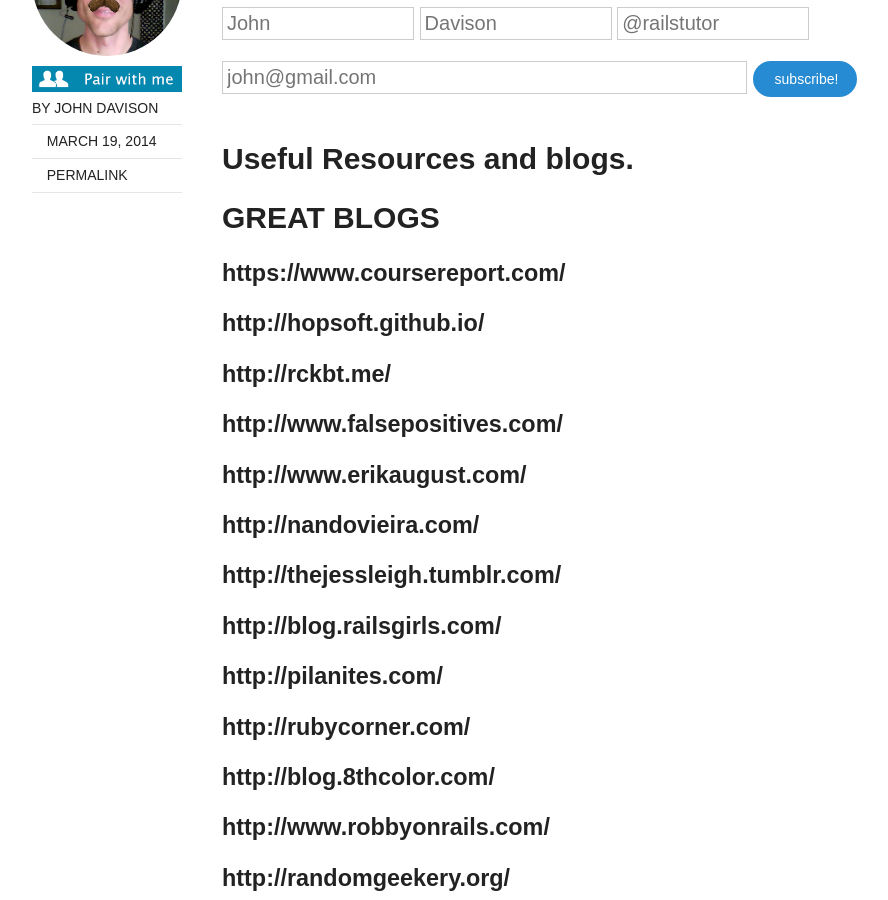
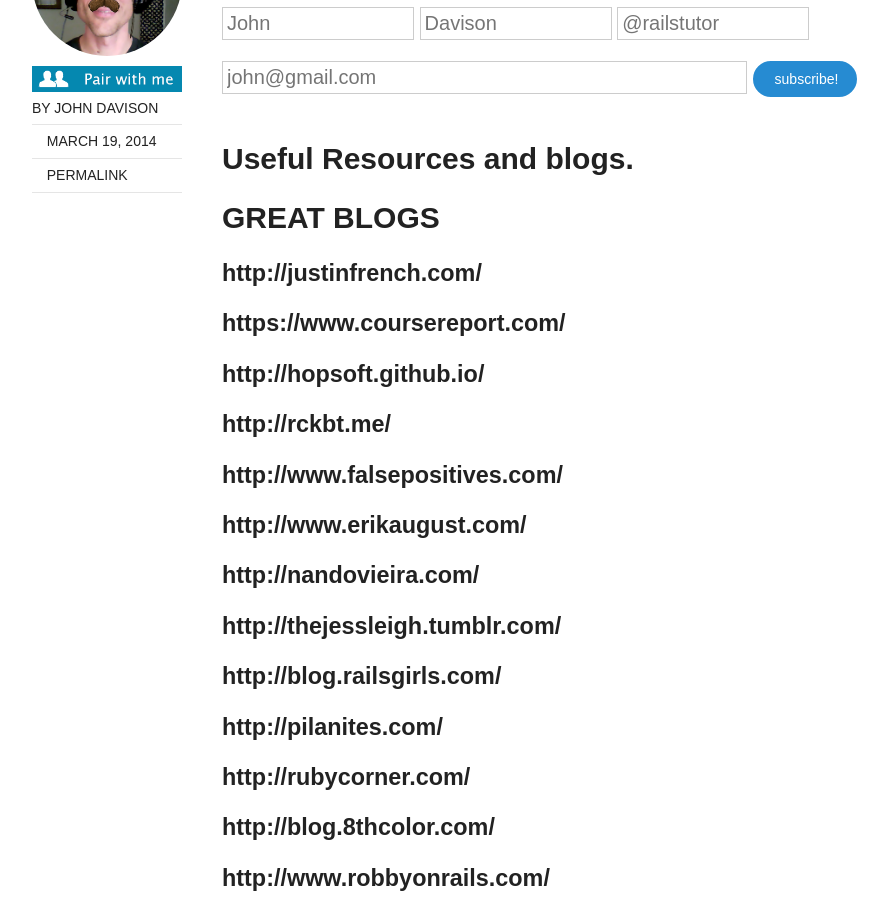
Before and after one commit to jcdavison/rubyonrailstutor.github.io, a Jekyll site: the page built from _posts/2014-03-19-blog-roll.md, in a window 1280 px wide and 900 px high, scrolled down 343 px. Shown: the whole window, without its empty margins (128-1016 px from the left). Built offline with Jekyll 4.4.1, drawn with Linux system fonts in a browser that asks for light colours; nearby versions of some CDN libraries; comment, search, counter and statistics services are not loaded; some of the changed lines change nothing that is shown.

Commit message:
update blogroll

```diff
--- a/_posts/2014-03-19-blog-roll.md
+++ b/_posts/2014-03-19-blog-roll.md
@@ -11,6 +11,7 @@ categories: blogroll
 
 ## GREAT BLOGS
 
+### [http://justinfrench.com/](http://justinfrench.com/)
 
 ### [https://www.coursereport.com/](https://www.coursereport.com/)
 
```
